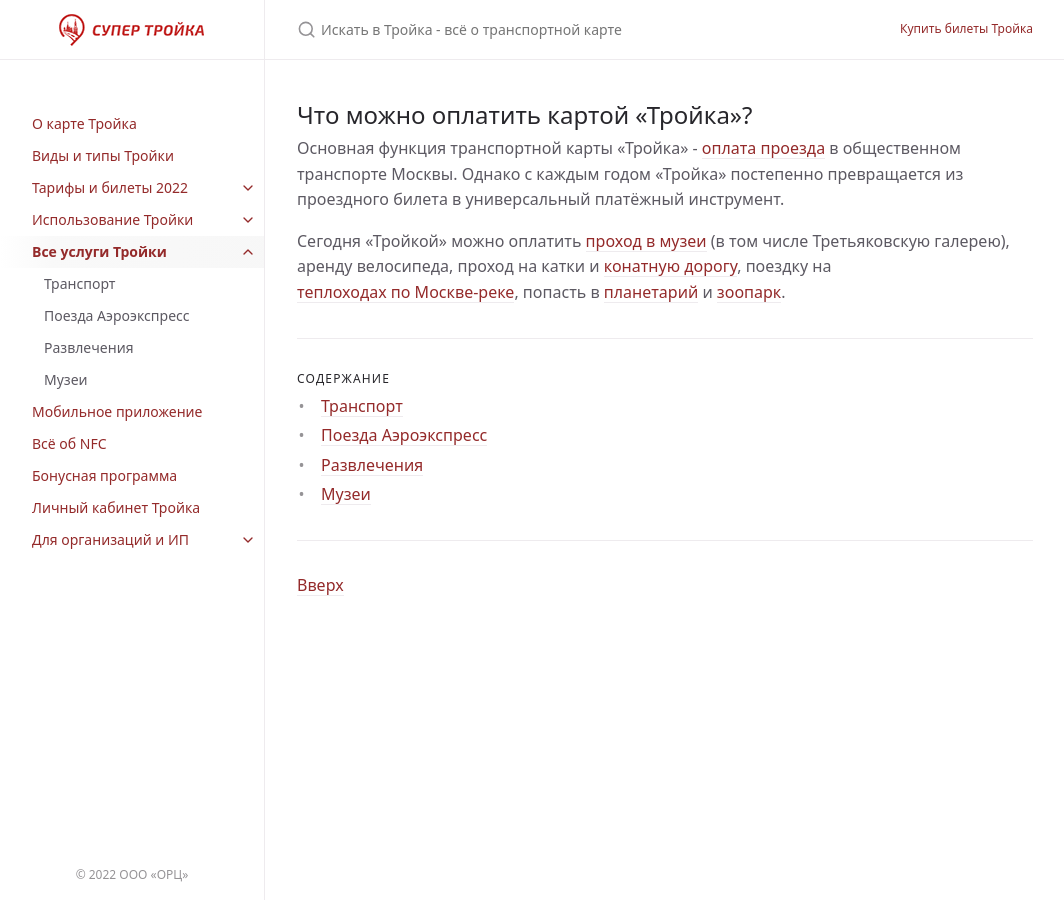
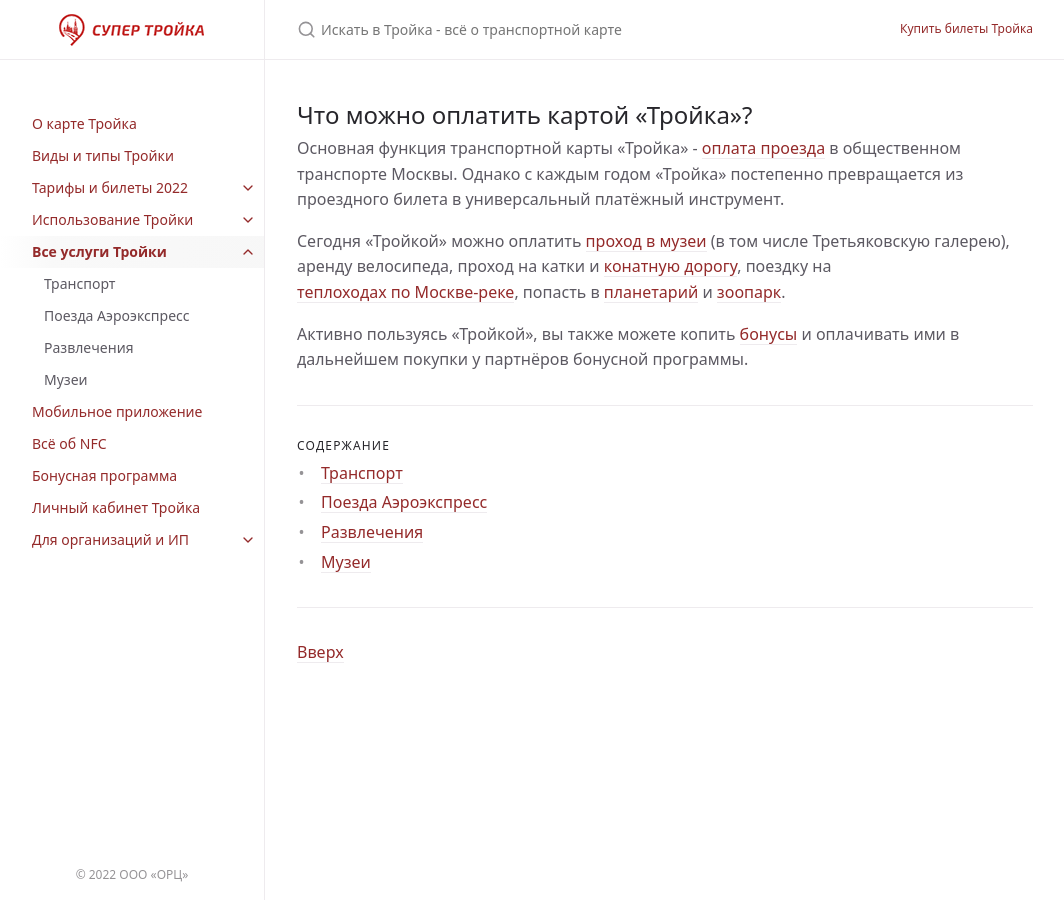
Before and after one commit to InvoiceBox/wiki.supertroika.ru, a Jekyll site: the page built from troika/services/services.md, in a window 1280 px wide. Shown: the whole page, without its empty margins (107-1171 px from the left). Built offline with Jekyll 4.4.1, drawn with Linux system fonts in a browser that asks for light colours; comment, search, counter and statistics services are not loaded.

Commit message:
Added bonus info

```diff
--- a/troika/services/services.md
+++ b/troika/services/services.md
@@ -16,3 +16,6 @@ date: 2022-05-07 21:21:00 +0300
 Сегодня «Тройкой» можно оплатить [проход в музеи](/troika/services/museums/) (в том числе Третьяковскую галерею), аренду
 велосипеда, проход на катки и [конатную дорогу](/troika/services/transport/), поездку на [теплоходах по Москве-реке](/troika/services/transport/),
 попасть в [планетарий](/troika/services/entertainment/) и [зоопарк](/troika/services/entertainment/).
+
+Активно пользуясь «Тройкой», вы также можете копить [бонусы](/troika/bonus/) и оплачивать ими в дальнейшем покупки
+у партнёров бонусной программы.
```
